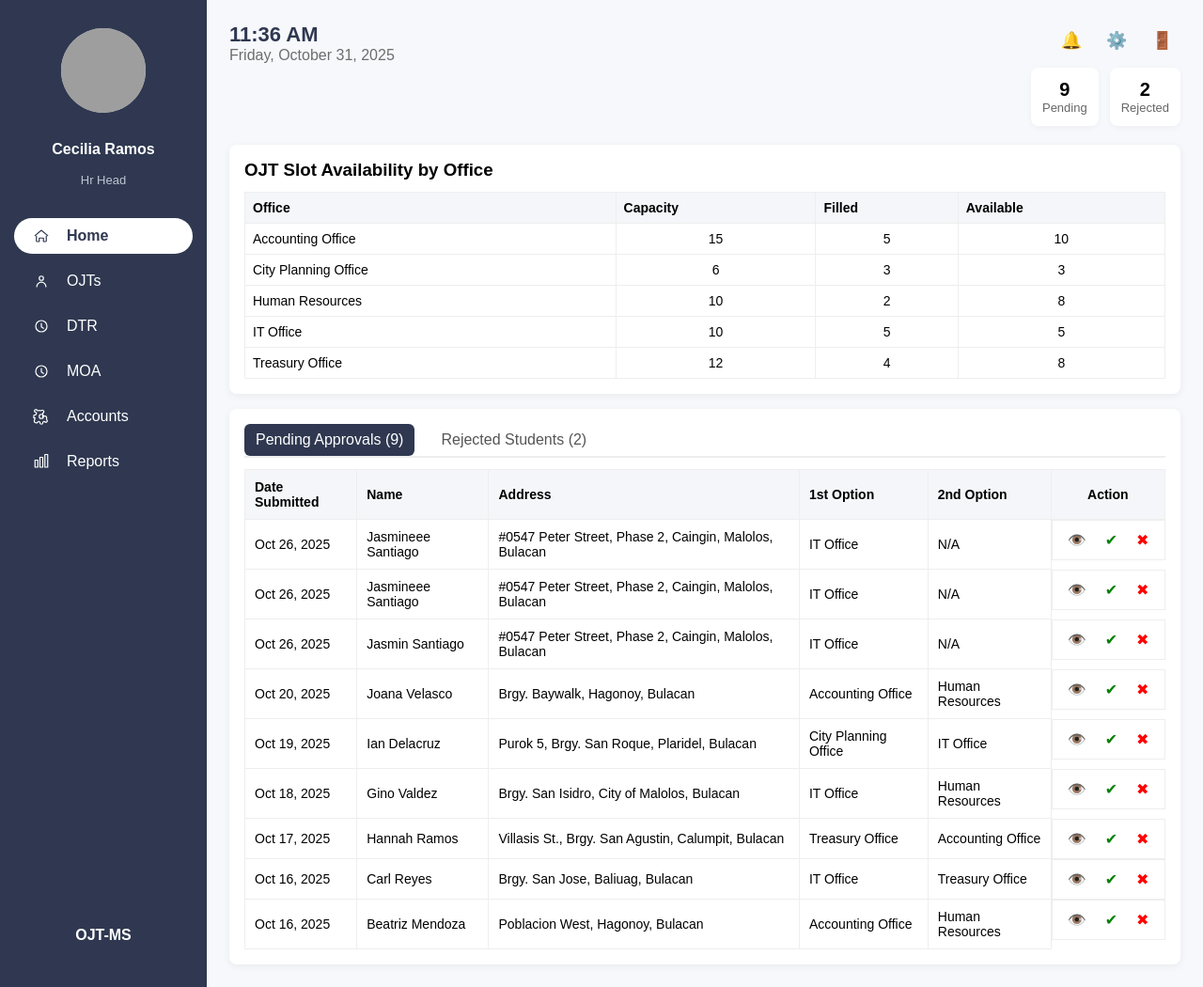
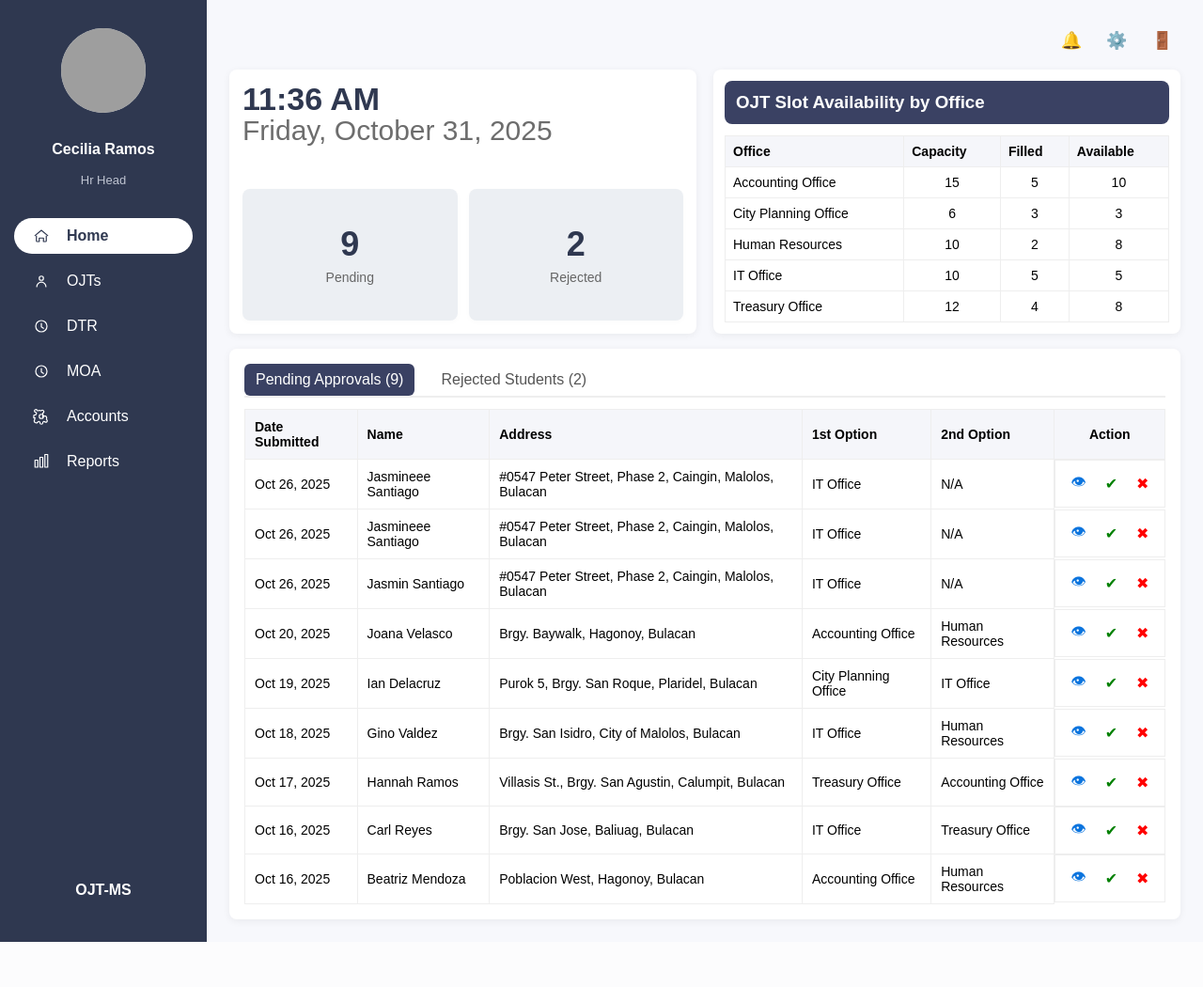
Before and after one commit to prettysunset/CapstoneSample, a PHP site: page /hr_head/hr_head_home.php in a window 1280 px wide. Shown: the whole page at 94% size. After the commit the page ends 1002 px from the top, so only its background shows below. Run offline with PHP 8.4, Linux system fonts and the light colour scheme; a user stored in the database is signed in; data comes from the database, SQL or seed files in the repository; grey boxes are pictures that could not be loaded.

Commit message:
hrheadhome

```diff
--- a/hr_head/hr_head_home.php
+++ b/hr_head/hr_head_home.php
@@ -229,36 +229,41 @@ $current_date = date("l, F j, Y");
 </div>
 
 <div class="main">
-    <div class="top-section">
-        <div>
-            <div class="datetime">
-                <h2><?php echo $current_time; ?></h2>
-                <p><?php echo $current_date; ?></p>
-            </div>
-        </div>
-
-        <div style="min-width:320px; display:flex; flex-direction:column; align-items:flex-end;">
-            <div class="top-icons" style="margin-bottom:10px">
+  <!-- Top bar: icons on the right -->
+  <div style="display:flex;justify-content:space-between;align-items:center;margin-bottom:12px">
+    <div><!-- left intentionally empty to keep icons on the right --></div>
+    <div class="top-icons">
       <button id="btnNotif" title="Notifications" aria-label="Notifications">🔔</button>
       <button id="btnSettings" title="Settings" aria-label="Settings">⚙️</button>
       <button id="btnLogout" title="Log out" aria-label="Log out">🚪</button>
     </div>
+  </div>
 
-            <div style="display:flex;gap:12px;align-items:center;justify-content:flex-end">
-                <div style="background:#fff;padding:12px;border-radius:8px;box-shadow:0 2px 6px rgba(0,0,0,0.04);text-align:center">
-                    <div style="font-size:20px;font-weight:700"><?php echo (int)$pending_count; ?></div>
-                    <div style="color:#666;font-size:13px">Pending</div>
+  <!-- Second row: left = date + counters, right = OJT slot availability (side-by-side) -->
+  <div style="display:flex;gap:18px;align-items:stretch;margin-bottom:16px;">
+    <!-- Left column: date on top, counters below -->
+    <div style="flex:1;min-width:280px;display:flex;flex-direction:column;">
+      <div style="background:#fff;border-radius:8px;padding:14px;box-shadow:0 2px 8px rgba(0,0,0,0.06);flex:1;display:flex;flex-direction:column;justify-content:space-between;">
+        <div class="datetime" style="margin-bottom:12px">
+          <h2 style="margin:0;font-size:34px;line-height:1"><?php echo $current_time; ?></h2>
+          <p style="margin:0;color:#6d6d6d;font-size:30px"><?php echo $current_date; ?></p>
         </div>
-                <div style="background:#fff;padding:12px;border-radius:8px;box-shadow:0 2px 6px rgba(0,0,0,0.04);text-align:center">
-                    <div style="font-size:20px;font-weight:700"><?php echo (int)$rejected_count; ?></div>
-                    <div style="color:#666;font-size:13px">Rejected</div>
+
+        <div style="display:flex;gap:12px;align-items:center;margin-top:12px">
+          <div style="background:#eceff3;padding:20px;border-radius:8px;box-shadow:0 2px 6px rgba(0,0,0,0.02);text-align:center;flex:1;min-height:140px;display:flex;flex-direction:column;justify-content:center;">
+            <div style="font-size:36px;font-weight:700;color:#2f3850"><?php echo (int)$pending_count; ?></div>
+            <div style="color:#666;font-size:14px;margin-top:6px">Pending</div>
+          </div>
+          <div style="background:#eceff3;padding:20px;border-radius:8px;box-shadow:0 2px 6px rgba(0,0,0,0.02);text-align:center;flex:1;min-height:140px;display:flex;flex-direction:column;justify-content:center;">
+            <div style="font-size:36px;font-weight:700;color:#2f3850"><?php echo (int)$rejected_count; ?></div>
+            <div style="color:#666;font-size:14px;margin-top:6px">Rejected</div>
           </div>
         </div>
       </div>
-    </div> <!-- end .top-section -->
+    </div>
 
 <?php
-// --- Office slot availability block ---
+// --- Office slot availability block (prepare data) ---
 $capacityCol = null;
 $variants = ['current_limit','slot_capacity','capacity','slots','max_slots'];
 foreach ($variants as $v) {
@@ -285,8 +290,11 @@ $stmtCount = $conn->prepare("
     WHERE (office_preference1 = ? OR office_preference2 = ?) AND status = 'approved'
 ");
 ?>
-<div class="table-container" style="margin-bottom:16px">
-    <h3 style="margin:0 0 12px 0">OJT Slot Availability by Office</h3>
+
+    <!-- Right column: slot availability -->
+    <div style="flex:1;min-width:360px;">
+      <div class="table-container" style="padding:12px;">
+        <h3 style="margin:0 0 12px 0; background:#3a4163;padding:12px;border-radius:8px; color:#fff">OJT Slot Availability by Office</h3>
 
         <?php if (empty($offices)): ?>
             <div class="empty">No offices found.</div>
@@ -323,16 +331,19 @@ $stmtCount = $conn->prepare("
             </table>
         <?php endif; ?>
       </div>
+    </div>
+  </div> <!-- end second row -->
 
 <?php
 $stmtCount->close();
 ?>
 
+  <!-- Next row: the list of pending / rejected (keeps the existing table-container after placeholder) -->
+
     <div class="table-container">
         <div class="table-tabs">
-            <a class="<?php echo $tab === 'pending' ? 'active' : ''; ?>" href="?tab=pending">Pending Approvals (<?php echo (int)$pending_count; ?>)</a>
-            <a class="<?php echo $tab === 'rejected' ? 'active' : ''; ?>" href="?tab=rejected">Rejected Students (<?php echo (int)$rejected_count; ?>)</a>
-        </div>
+            <a class="<?php echo $tab === 'pending' ? 'active' : ''; ?>" href="?tab=pending" <?php if ($tab === 'pending') echo 'style="background:#3a4163;color:#fff"'; ?>>Pending Approvals (<?php echo (int)$pending_count; ?>)</a>
+            <a class="<?php echo $tab === 'rejected' ? 'active' : ''; ?>" href="?tab=rejected" <?php if ($tab === 'rejected') echo 'style="background:#3a4163;color:#fff"'; ?>>Rejected Students (<?php echo (int)$rejected_count; ?>)</a></div>
 
         <?php if (count($apps) === 0): ?>
             <div class="empty">No <?php echo $tab === 'rejected' ? 'rejected' : 'pending'; ?> applications found.</div>
@@ -360,7 +371,7 @@ $stmtCount->close();
                     <td><?php echo htmlspecialchars($row['opt2'] ?: 'N/A'); ?></td>
                     <?php if ($tab !== 'rejected'): ?>
                     <td class="actions">
-                        <button type="button" class="view" title="View" onclick="openViewModal(<?= (int)$row['application_id'] ?>)">👁️</button>
+                        <button type="button" class="view" title="View" onclick="openViewModal(<?= (int)$row['application_id'] ?>)">👁</button>
                         <button type="button"
                             class="approve"
                             title="Approve"
--- a/hr_head/hr_head_ojts.php
+++ b/hr_head/hr_head_ojts.php
@@ -224,7 +224,7 @@ if ($off_q) {
           <path d="M21 21l-4.35-4.35" stroke="#666" stroke-width="2" stroke-linecap="round" stroke-linejoin="round"/>
           <circle cx="11" cy="11" r="6" stroke="#666" stroke-width="2" stroke-linecap="round" stroke-linejoin="round"/>
         </svg>
-        <input type="text" id="searchInput" placeholder="Search" aria-label="Search" style="border:0;background:transparent;outline:none;padding:6px 4px;font-size:15px;flex:1;min-width:0;"
+        <input type="text" id="searchInput" placeholder="Search" aria-label="Search" style="border:0;background:transparent;outline:none;padding:6px 4px;font-size:15px;flex:0 0 50%;width:50%;min-width:0;max-width:50%;"
                onfocus="this.style.outline='3px solid #2f3850';this.style.outlineOffset='2px';this.parentElement.style.boxShadow='0 0 0 3px rgba(47,56,80,0.08)';"
                onblur="this.style.outline='';this.style.outlineOffset='';this.parentElement.style.boxShadow='';">
           </div>
```
Lines whose indentation alone changed are shown as unchanged.
